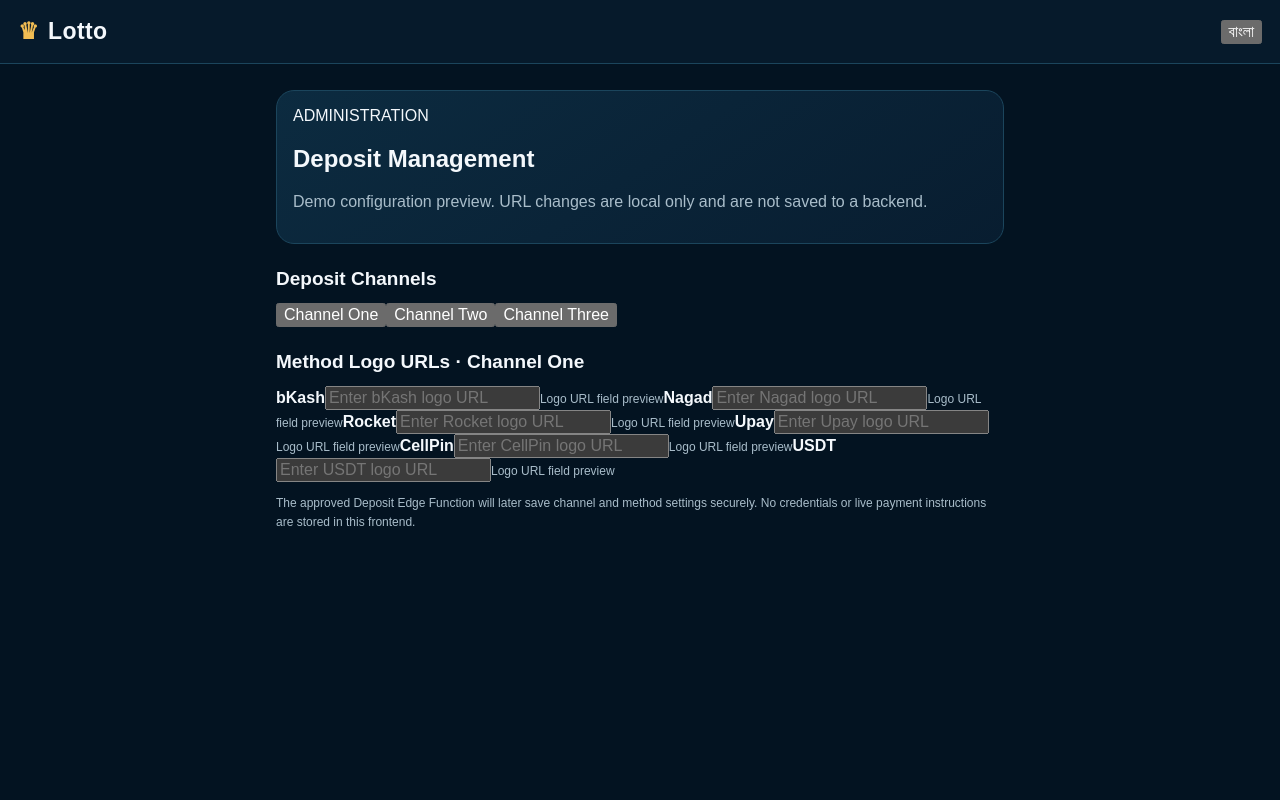
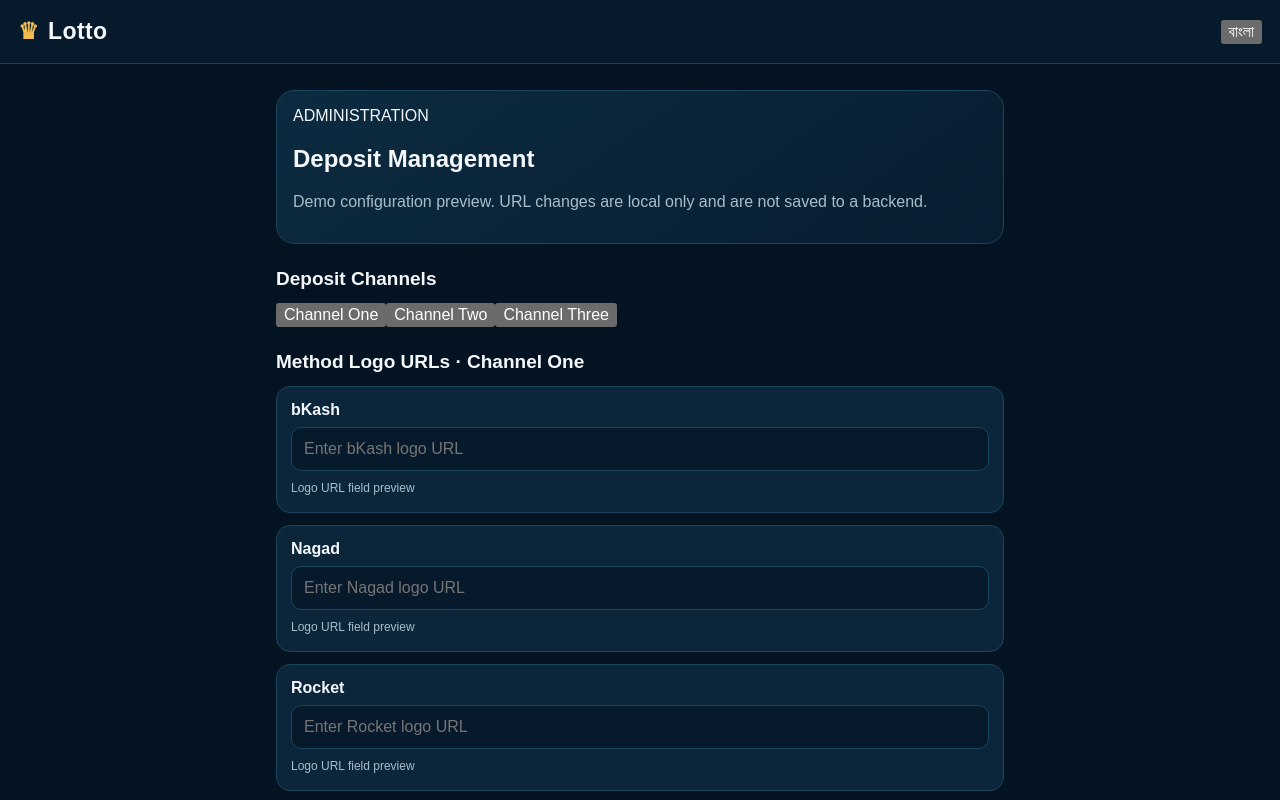
Before and after one commit to rasedulinfinix100-afk/platform, a Next.js app: page /Admim-Rasedul/Rakib-Aiman-Tushar/Admin-Panel/Deposit-Management in a window 1280 px wide. Shown: the top 800 px of the page. Built offline with nearby package versions, Linux system fonts and the light colour scheme.

Commit message:
Style deposit method logo URL controls

```diff
--- a/app/Admim-Rasedul/Rakib-Aiman-Tushar/Admin-Panel/Deposit-Management/page.css
+++ b/app/Admim-Rasedul/Rakib-Aiman-Tushar/Admin-Panel/Deposit-Management/page.css
@@ -1 +1,3 @@
 .route-surface{display:grid;gap:16px}.route-surface .panel{min-height:110px}.route-surface h1{font-size:26px;margin:8px 0}.route-surface .route-actions{display:grid;grid-template-columns:repeat(2,minmax(0,1fr));gap:10px}.route-surface .route-actions a{padding:14px;border:1px solid #1b455c;border-radius:13px;background:#0b263a}@media(max-width:420px){.route-surface .route-actions{grid-template-columns:1fr}}
+
+.admin-method-list{display:grid;gap:12px}.admin-method{display:grid;gap:8px;padding:14px;border:1px solid #1b455c;border-radius:14px;background:#0b263a}.admin-method input{height:44px;width:100%;padding:0 12px;border:1px solid #1b455c;border-radius:10px;background:#061a2b;color:#f4f8fc}.admin-method input:focus{outline:1px solid #12c7bd}
```
